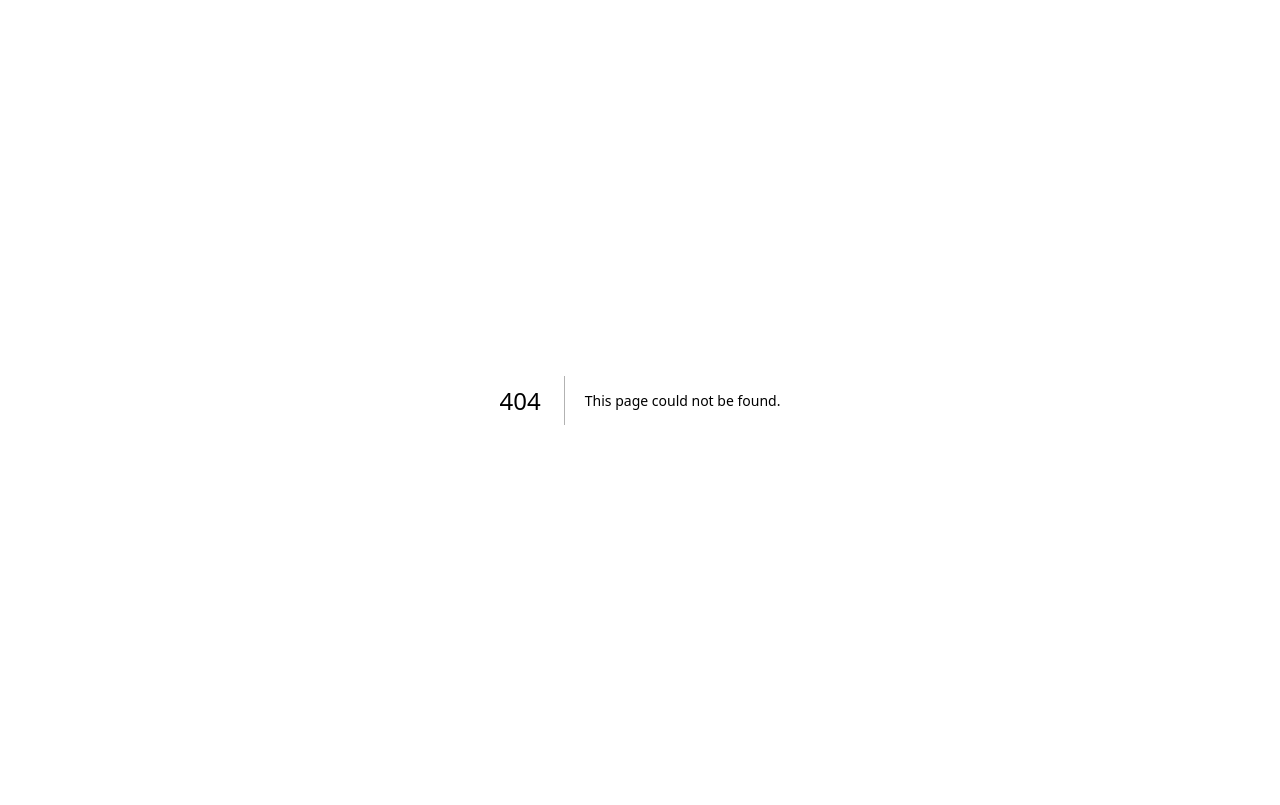
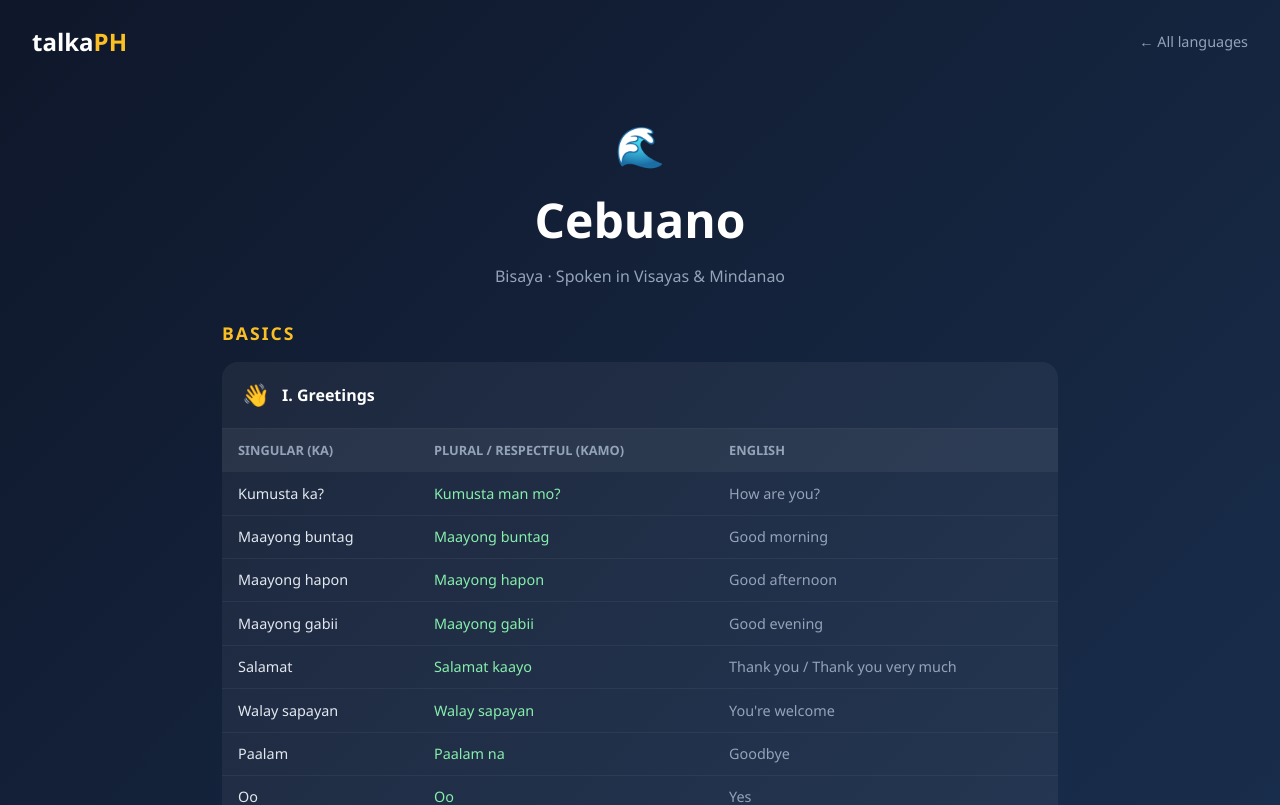
Before and after one commit to schoolprobuddy/talkaph, a Next.js app: page /learn/cebuano in a window 1280 px wide. Before the commit this address had no page. Shown: the top 805 px of the page. Built offline with nearby package versions, Linux system fonts and the light colour scheme.

Commit message:
Create page.js

```diff
--- /dev/null
+++ b/app/learn/cebuano/page.js
@@ -0,0 +1,143 @@
+import Link from "next/link";
+
+const LESSONS = {
+  basics: [
+    { id: "cb-b1", title: "I. Greetings", icon: "👋", hasFormal: true, rows: [
+      ["Kumusta ka?","Kumusta man mo?","How are you?"],
+      ["Maayong buntag","Maayong buntag","Good morning"],
+      ["Maayong hapon","Maayong hapon","Good afternoon"],
+      ["Maayong gabii","Maayong gabii","Good evening"],
+      ["Salamat","Salamat kaayo","Thank you / Thank you very much"],
+      ["Walay sapayan","Walay sapayan","You're welcome"],
+      ["Paalam","Paalam na","Goodbye"],
+      ["Oo","Oo","Yes"],
+      ["Dili","Dili","No"],
+    ]},
+    { id: "cb-b2", title: "II. Numbers", icon: "🔢", hasFormal: false, rows: [
+      ["Usa","One"],["Duha","Two"],["Tulo","Three"],["Apat","Four"],["Lima","Five"],
+      ["Unom","Six"],["Pito","Seven"],["Walo","Eight"],["Siyam","Nine"],["Pulo","Ten"],
+    ]},
+    { id: "cb-b3", title: "III. Family Members", icon: "👨‍👩‍👧", hasFormal: false, rows: [
+      ["Amahan / Tatay","Father"],["Inahan / Nanay","Mother"],["Kuya","Older brother"],
+      ["Ate","Older sister"],["Igsuon","Sibling"],["Lolo","Grandfather"],
+      ["Lola","Grandmother"],["Tito","Uncle"],["Tita","Aunt"],["Anak","Child"],
+    ]},
+  ],
+  vocabulary: [
+    { id: "cb-v1", title: "I. Food & Drinks", icon: "🍚", hasFormal: false, rows: [
+      ["Kan-on","Cooked rice"],["Bugas","Uncooked rice"],["Tubig","Water"],
+      ["Tinapay","Bread"],["Manok","Chicken"],["Baboy","Pork"],
+      ["Isda","Fish"],["Itlog","Egg"],["Utanon","Vegetables"],["Gatas","Milk"],
+    ]},
+    { id: "cb-v2", title: "II. Colors", icon: "🎨", hasFormal: false, rows: [
+      ["Pula","Red"],["Asul","Blue"],["Berde","Green"],["Dalag","Yellow"],
+      ["Puti","White"],["Itom","Black"],["Kahel","Orange"],["Lila","Purple"],
+      ["Rosas","Pink"],["Kayumanggi","Brown"],
+    ]},
+    { id: "cb-v3", title: "III. Places", icon: "🏘️", hasFormal: false, rows: [
+      ["Merkado","Market"],["Tindahan","Store"],["Ospital","Hospital"],
+      ["Eskwelahan","School"],["Simbahan","Church"],["Banko","Bank"],
+      ["Parke","Park"],["Balay","House"],["Karsada","Street"],
+    ]},
+  ],
+  advanced: [
+    { id: "cb-a1", title: "I. Introducing Yourself", icon: "💬", hasFormal: false, rows: [
+      ["Ang akong ngalan mao si ___","My name is ___"],
+      ["Gikan ako sa Cebu","I am from Cebu"],
+      ["Nagsabot ko og Cebuano","I speak Cebuano"],
+      ["Unsa imong ngalan?","What is your name?"],
+      ["Tagpila ka?","How old are you?"],
+      ["Nalipay ko nga nakaila nimo","Nice to meet you"],
+    ]},
+    { id: "cb-a2", title: "II. Everyday Expressions", icon: "🗣️", hasFormal: false, rows: [
+      ["Sige","Okay / Sure"],
+      ["Ayaw problema","No problem"],
+      ["Wala ko kahibalo","I don't know"],
+      ["Hulat lang","Just a moment"],
+      ["Gigutom na ko","I am already hungry"],
+      ["Gikapoy na ko","I am already tired"],
+      ["Palangga ko ikaw","I love you"],
+      ["Naa ka diri","You are here"],
+    ]},
+    { id: "cb-a3", title: "III. Asking Directions", icon: "🗺️", hasFormal: false, rows: [
+      ["Asa ang CR?","Where is the restroom?"],
+      ["Unsaon pagadto sa ___?","How do I get to ___?"],
+      ["Liko sa wala","Turn left"],
+      ["Liko sa tuo","Turn right"],
+      ["Diretso lang","Go straight"],
+      ["Duol lang","It's just nearby"],
+      ["Layo ba?","Is it far?"],
+    ]},
+  ],
+};
+
+const TABS = ["basics", "vocabulary", "advanced"];
+const TAB_LABELS = { basics: "Basics", vocabulary: "Vocabulary", advanced: "Advanced" };
+
+export default function CebuanoPage() {
+  return (
+    <main style={{
+      minHeight: "100vh",
+      background: "linear-gradient(135deg, #0f172a 0%, #1e3a5f 50%, #0f4c3a 100%)",
+      fontFamily: "'Segoe UI', system-ui, sans-serif",
+      color: "#fff",
+    }}>
+      <nav style={{ padding: "1.5rem 2rem", display: "flex", justifyContent: "space-between", alignItems: "center" }}>
+        <Link href="/" style={{ textDecoration: "none" }}>
+          <span style={{ fontSize: "1.5rem", fontWeight: "800" }}>talka<span style={{ color: "#fbbf24" }}>PH</span></span>
+        </Link>
+        <Link href="/learn" style={{ color: "#94a3b8", textDecoration: "none", fontSize: "0.9rem" }}>← All languages</Link>
+      </nav>
+
+      <section style={{ textAlign: "center", padding: "2rem 2rem 1rem" }}>
+        <div style={{ fontSize: "2.5rem", marginBottom: "0.5rem" }}>🌊</div>
+        <h1 style={{ fontSize: "clamp(1.8rem, 4vw, 3rem)", fontWeight: "900", marginBottom: "0.5rem" }}>Cebuano</h1>
+        <p style={{ color: "#94a3b8", fontSize: "1rem" }}>Bisaya · Spoken in Visayas & Mindanao</p>
+      </section>
+
+      {TABS.map(tab => (
+        <section key={tab} style={{ padding: "1rem 2rem 2rem", maxWidth: "900px", margin: "0 auto", width: "100%" }}>
+          <h2 style={{ fontSize: "1.1rem", fontWeight: "700", color: "#fbbf24", textTransform: "uppercase", letterSpacing: "2px", marginBottom: "1rem" }}>
+            {TAB_LABELS[tab]}
+          </h2>
+          {LESSONS[tab].map(lesson => (
+            <div key={lesson.id} style={{ marginBottom: "2rem", background: "rgba(255,255,255,0.05)", borderRadius: "1rem", overflow: "hidden" }}>
+              <div style={{ padding: "1rem 1.25rem", borderBottom: "1px solid rgba(255,255,255,0.08)", display: "flex", alignItems: "center", gap: "0.75rem" }}>
+                <span style={{ fontSize: "1.4rem" }}>{lesson.icon}</span>
+                <span style={{ fontWeight: "700", fontSize: "1rem" }}>{lesson.title}</span>
+              </div>
+              <div style={{ overflowX: "auto" }}>
+                <table style={{ width: "100%", borderCollapse: "collapse", fontSize: "0.9rem" }}>
+                  <thead>
+                    <tr style={{ background: "rgba(255,255,255,0.05)" }}>
+                      {lesson.hasFormal
+                        ? <><th style={th}>Singular (ka)</th><th style={th}>Plural / Respectful (kamo)</th><th style={th}>English</th></>
+                        : <><th style={th}>Cebuano</th><th style={th}>English</th></>
+                      }
+                    </tr>
+                  </thead>
+                  <tbody>
+                    {lesson.rows.map((row, i) => (
+                      <tr key={i} style={{ borderBottom: "1px solid rgba(255,255,255,0.05)" }}>
+                        {row.map((cell, j) => (
+                          <td key={j} style={{ ...td, color: j === 0 ? "#e2e8f0" : j === 1 && lesson.hasFormal ? "#86efac" : "#94a3b8" }}>{cell}</td>
+                        ))}
+                      </tr>
+                    ))}
+                  </tbody>
+                </table>
+              </div>
+            </div>
+          ))}
+        </section>
+      ))}
+
+      <footer style={{ textAlign: "center", padding: "2rem", color: "#334155", fontSize: "0.8rem" }}>
+        © 2026 talkaPH · Learn Filipino languages
+      </footer>
+    </main>
+  );
+}
+
+const th = { padding: "0.75rem 1rem", textAlign: "left", color: "#94a3b8", fontWeight: "600", fontSize: "0.8rem", textTransform: "uppercase" };
+const td = { padding: "0.65rem 1rem" };
```
